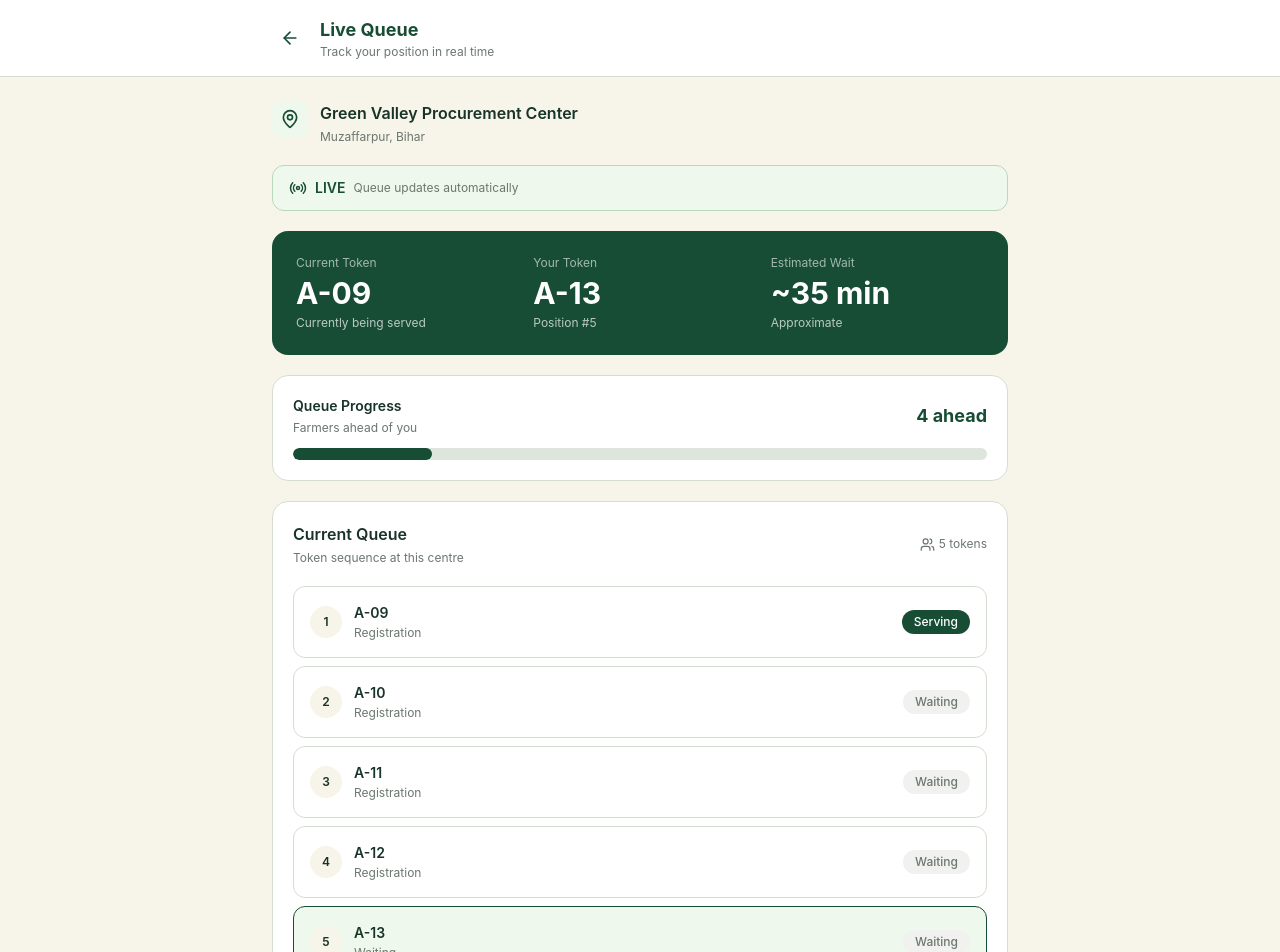
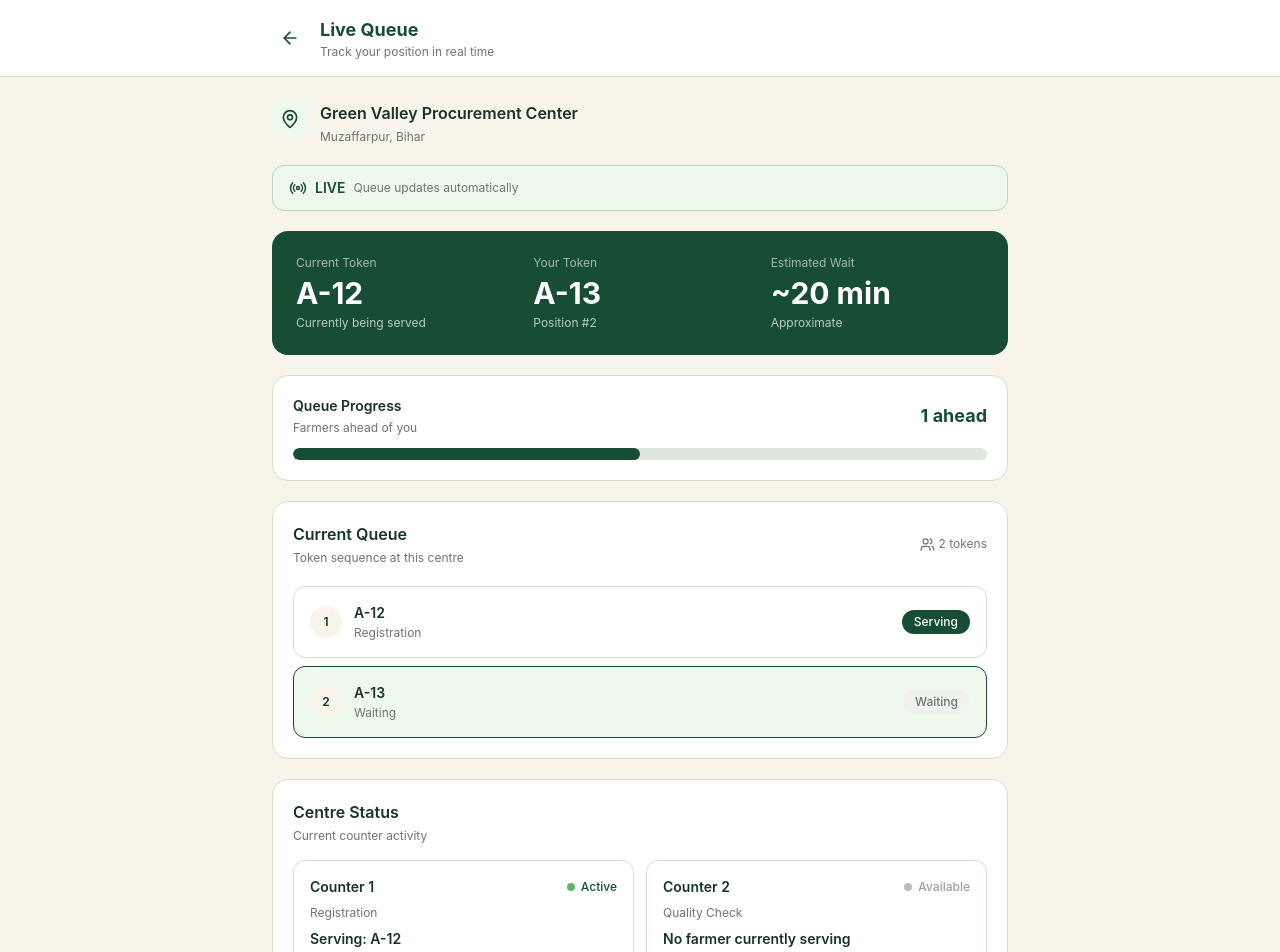
Before and after one commit to nupur185/krishisarthiweb, a React (Vite) app in the folder krishiSarthi/frontend/: page /farmer/live-queue in a window 1280 px wide. Shown: the top 952 px of the page. Built offline with nearby package versions, Linux system fonts and the light colour scheme; no server answers.

Commit message:
Update LiveQueue.jsx

```diff
--- a/krishiSarthi/frontend/src/pages/farmer/LiveQueue.jsx
+++ b/krishiSarthi/frontend/src/pages/farmer/LiveQueue.jsx
@@ -102,7 +102,7 @@ function LiveQueue() {
       })
 
       setWaitTime((time) => Math.max(0, time - 5))
-    }, 2000)
+    }, 1000)
 
     return () => clearInterval(interval)
   }, [])
@@ -153,16 +153,16 @@ function LiveQueue() {
           const receiptTimer = setTimeout(() => {
             setA13Stage("Procurement Receipt Generated")
             setReceiptGenerated(true)
-          }, 2000)
+          }, 1000)
 
           return () => clearTimeout(receiptTimer)
-        }, 2000)
+        }, 1000)
 
         return () => clearTimeout(quantityTimer)
-      }, 2000)
+      }, 1000)
 
       return () => clearTimeout(qualityResultTimer)
-    }, 2000)
+    }, 1000)
 
     return () => clearTimeout(qualityTimer)
   }, [a13TurnStarted])
```
